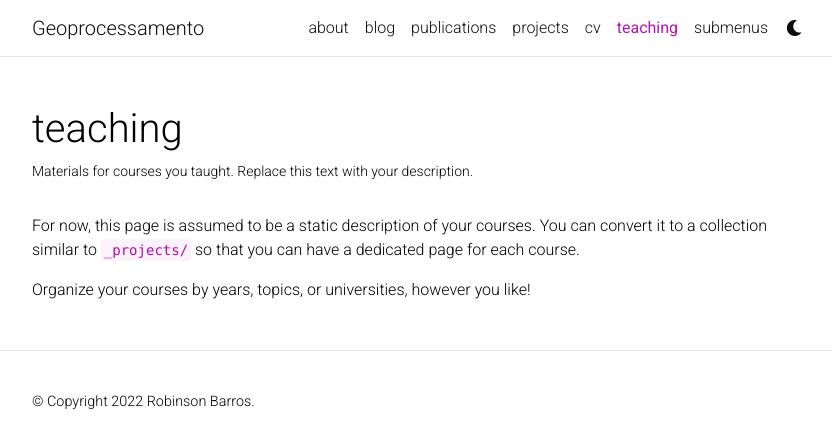
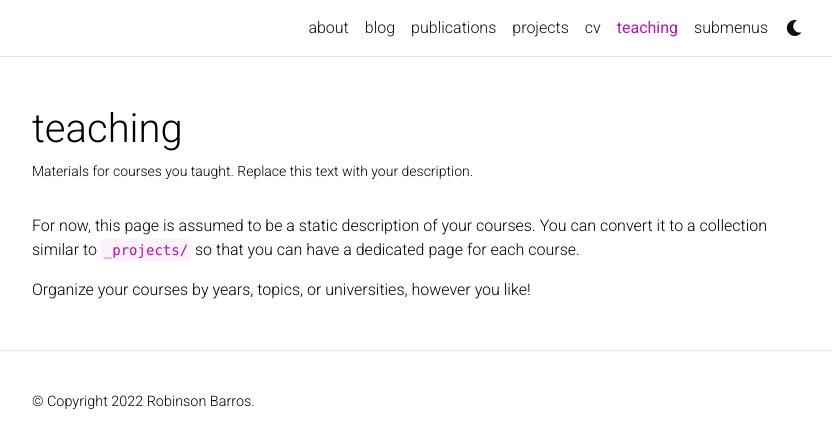
Before and after one commit to robinsonbarros/robinsonbarros.github.io, a Jekyll site: the page built from _pages/teaching.md, in a window 1280 px wide. Shown: the top 448 px of the page, without its empty margins (223-1055 px from the left). Built offline with Jekyll 4.4.1, drawn with Linux system fonts in a browser that asks for light colours; comment, search, counter and statistics services are not loaded; a style sheet for code colours, icons or effects is not loaded.

Commit message:
att_tema

```diff
--- a/_config.yml
+++ b/_config.yml
@@ -2,7 +2,7 @@
 # Site settings
 # -----------------------------------------------------------------------------
 
-title: Geoprocessamento # the website title (if blank, full name will be used instead)
+title: # the website title (if blank, full name will be used instead)
 first_name: Robinson
 middle_name:
 last_name: Barros
@@ -10,7 +10,7 @@
 description: > # the ">" symbol means to ignore newlines until "footer_text:"
   A simple, whitespace theme for academics. Based on [*folio](https://github.com/bogoli/-folio) design.
 footer_text: # adicionar copyright
-keywords: jekyll, jekyll-theme, academic-website, portfolio-website  # add your own keywords or leave empty
+keywords: geoprocessamento, geotecnologies, SIG, GIS, Sensoriamento Remoto, mapas, cartografia, cartography  # add your own keywords or leave empty
 
 lang: pt_BR # the language of your site (for example: en, fr, cn, ru, etc.)
 icon: 🧭 # the emoji used as the favicon (alternatively, provide image name in /assets/img/)
@@ -29,8 +29,8 @@
 highlight_theme_dark: native    # https://github.com/jwarby/jekyll-pygments-themes
 
 # repo color theme
-repo_theme_light: default       # https://github.com/anuraghazra/github-readme-stats/blob/master/themes/README.md
-repo_theme_dark: default           # https://github.com/anuraghazra/github-readme-stats/blob/master/themes/README.md
+repo_theme_light: graywhite       # https://github.com/anuraghazra/github-readme-stats/blob/master/themes/README.md
+repo_theme_dark: monokai           # https://github.com/anuraghazra/github-readme-stats/blob/master/themes/README.md
 
 # -----------------------------------------------------------------------------
 # RSS Feed
```
